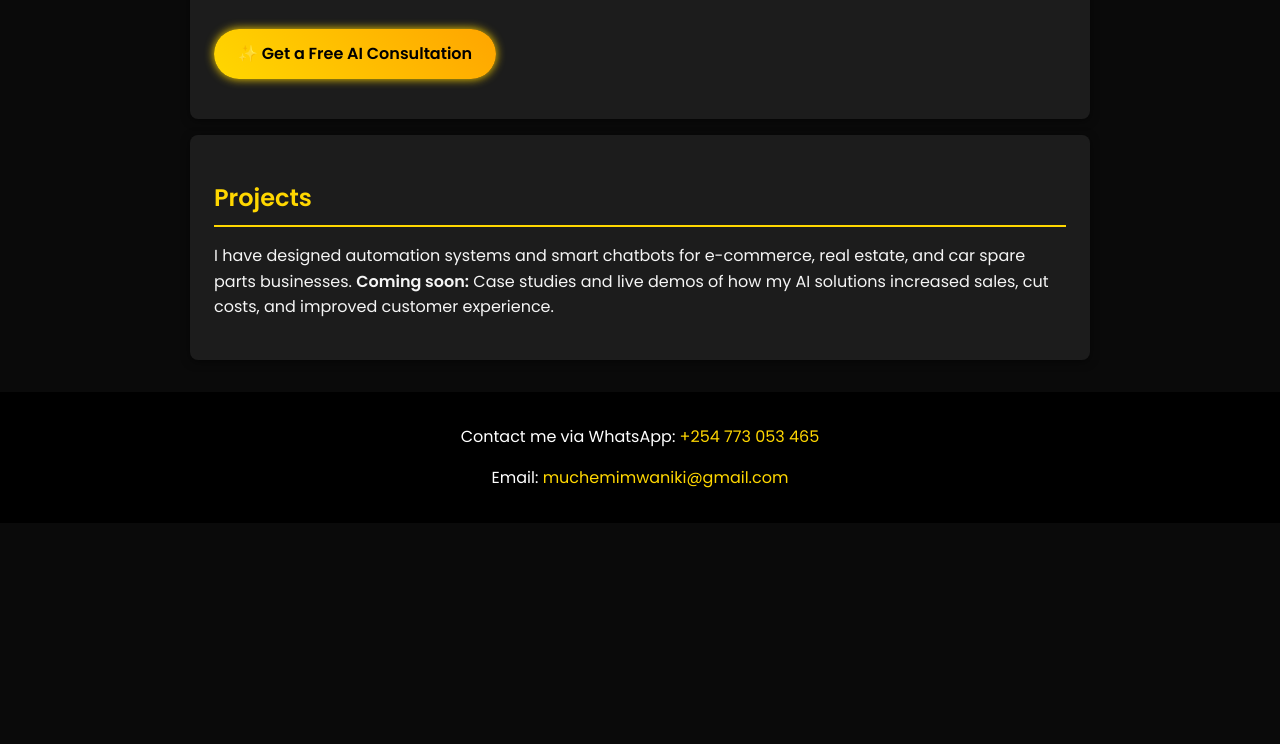
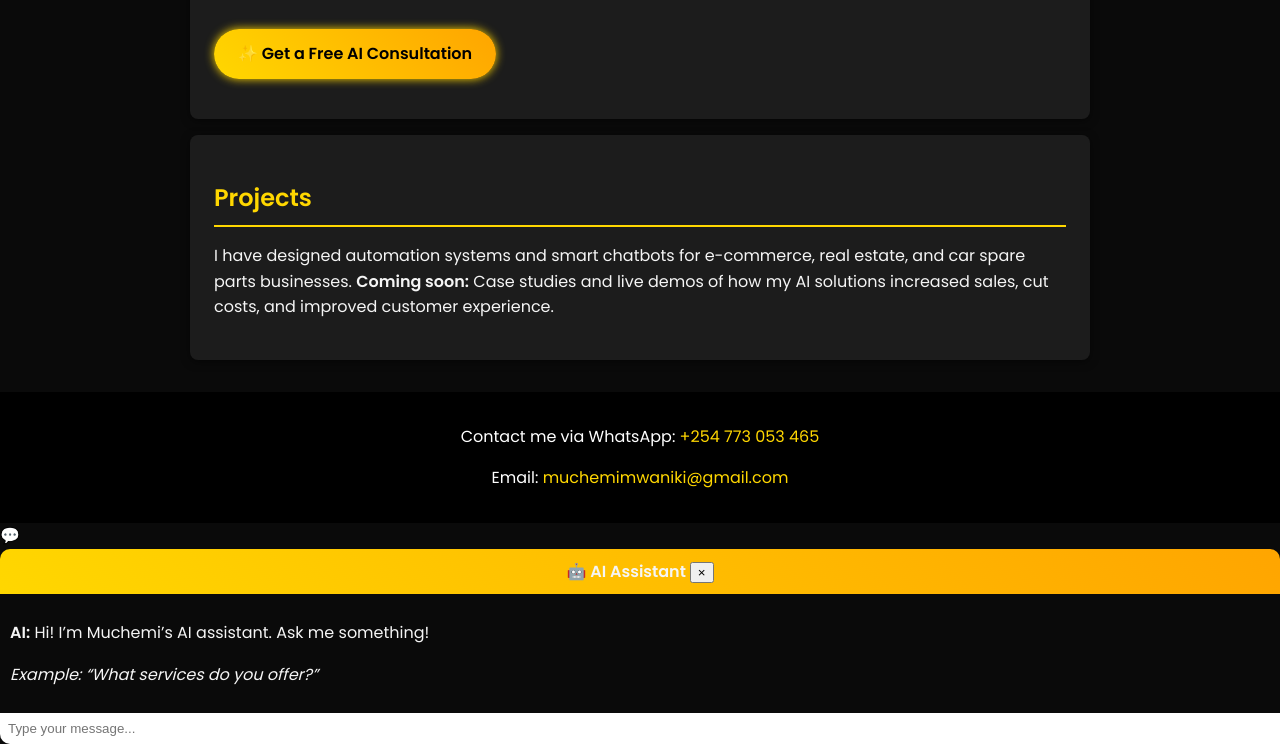
Before and after one commit to MuchemiMwaniki/muchemimwaniki.github.io, a plain HTML site: page index.html in a window 1280 px wide. Shown: the part 1325-2069 px from the top of the page. Before the commit the page ends 1848 px from the top, so only its background shows below. Drawn offline with Linux system fonts and the light colour scheme.

Commit message:
Update index.html

```diff
--- a/index.html
+++ b/index.html
@@ -100,3 +100,20 @@
     <script src="script.js"></script>
 </body>
 </html>
+<!-- Floating Chatbot Bubble -->
+<div id="chat-bubble" class="chat-bubble">
+    💬
+</div>
+
+<!-- Chatbot Window -->
+<div id="chat-window" class="chat-window">
+    <div class="chat-header">
+        🤖 AI Assistant
+        <button class="chat-close">×</button>
+    </div>
+    <div class="chat-body" id="chat-body">
+        <p><strong>AI:</strong> Hi! I’m Muchemi’s AI assistant. Ask me something!</p>
+        <p><em>Example: “What services do you offer?”</em></p>
+    </div>
+    <input type="text" id="chat-input" placeholder="Type your message..." />
+</div>
```
